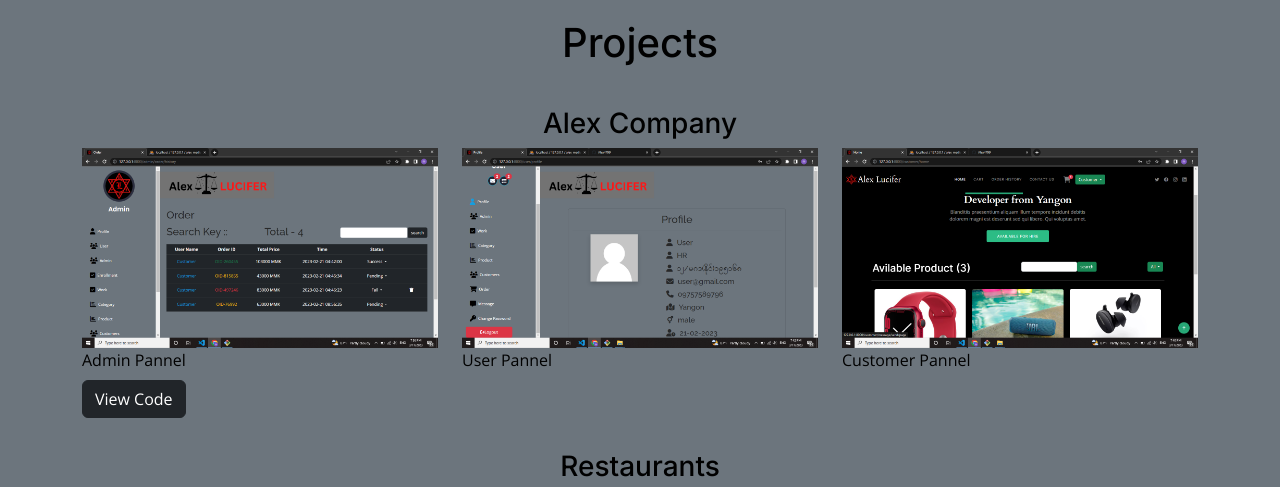
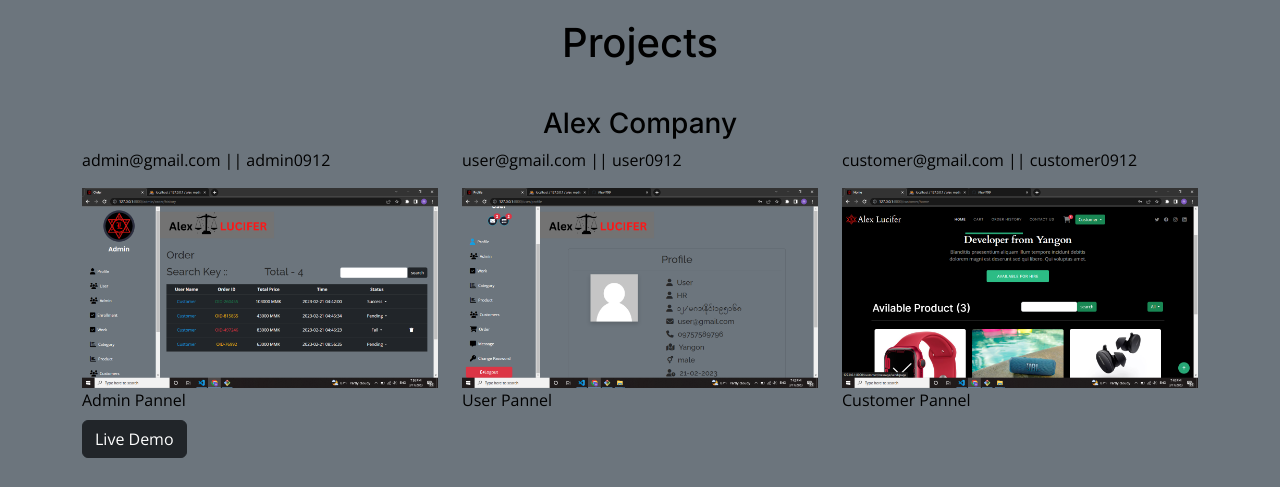
Before and after one commit to Alex4799/My_Portfolio, a plain HTML site: page index.html in a window 1280 px wide. Shown: the part 1351-1838 px from the top of the page. Drawn offline with nearby package versions, Linux system fonts and the light colour scheme.

Commit message:
add alexcompany link

```diff
--- a/index.html
+++ b/index.html
@@ -192,22 +192,31 @@
                       <div class="row">
 
                         <div class="col-lg-4">
+                          <p>
+                            admin@gmail.com || admin0912
+                          </p>
                           <img src="./image/alex_company_admin.png" class="w-100">
                           <label for="">Admin Pannel</label>
                         </div>
 
                         <div class="col-lg-4">
+                          <p>
+                            user@gmail.com || user0912
+                          </p>
                           <img src="./image/alex_company_user.png" class="w-100">
                           <label for="">User Pannel</label>
                         </div>
 
                         <div class="col-lg-4">
+                          <p>
+                            customer@gmail.com || customer0912
+                          </p>
                           <img src="./image/alex_company_customer.png" class="w-100">
                           <label for="">Customer Pannel</label>
                         </div>
 
                       </div>
-                        <a href="https://github.com/Alex4799/Alex-Company" target="_blank" class="btn btn-dark my-2">View Code</a>
+                        <a href="http://alexcompany.alexlucifer.info/loginPage" target="_blank" class="btn btn-dark my-2">Live Demo</a>
                     </div>
 
                     <div class="my-4">
```
